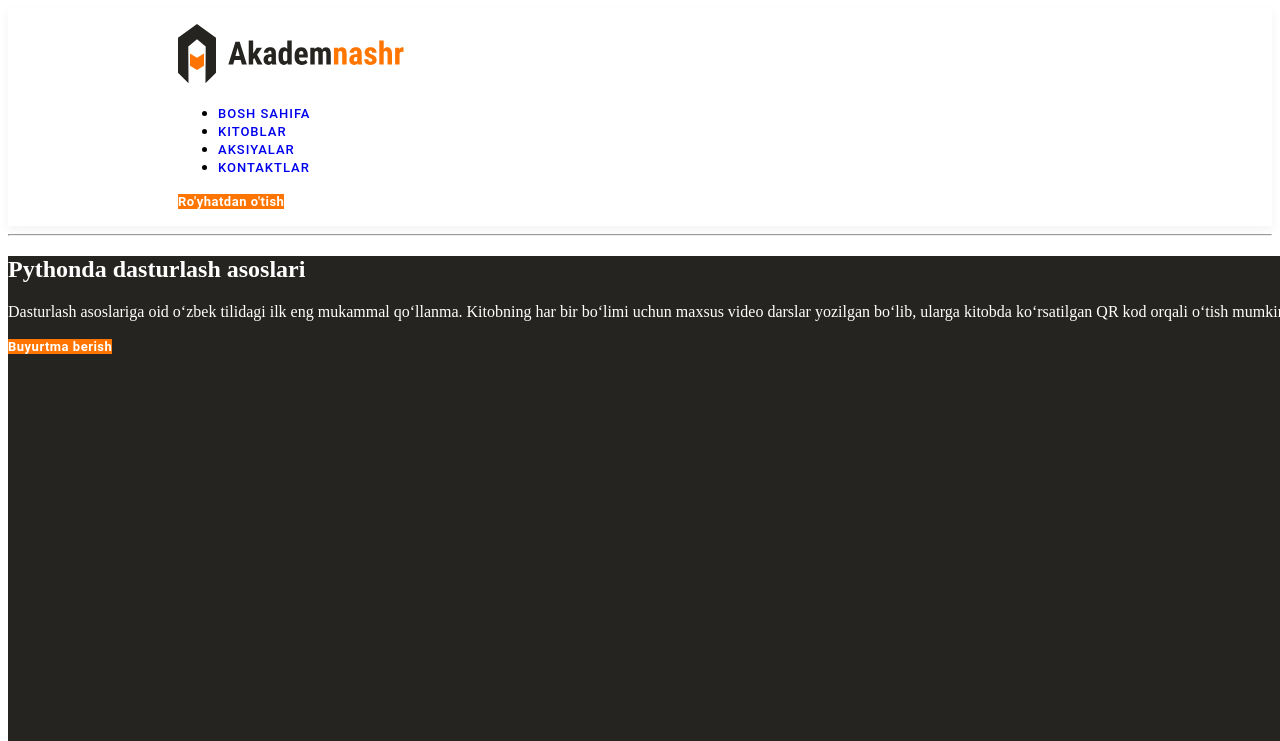
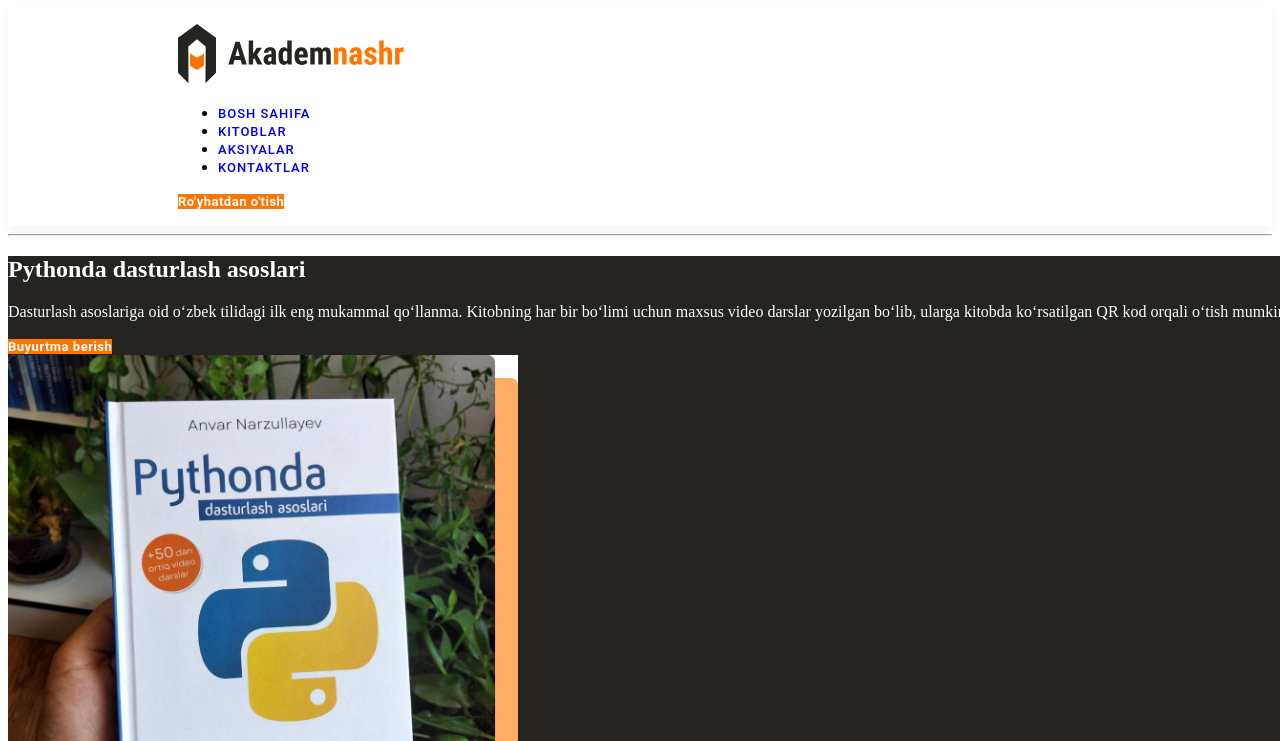
Before and after one commit to Murtazaeeva/akademnashir.uz, a plain HTML site: page akademnashir.uz/index.html in a window 1280 px wide. Shown: the top 741 px of the page. Drawn offline with Linux system fonts and the light colour scheme.

```diff
--- a/akademnashir.uz/css/styles.css
+++ b/akademnashir.uz/css/styles.css
@@ -49,3 +49,12 @@
     background: #252420;
     color: #FFFFFF;
 }
+.img-hero {
+    width: 510px;
+    height: 510px;
+    top: 137px;
+    left: 760px;
+    gap: 0px;
+    border-radius: 8px 0px 0px 0px;
+    opacity: 0px;
+}
--- a/akademnashir.uz/index.html
+++ b/akademnashir.uz/index.html
@@ -37,9 +37,8 @@
           </p>
           <a class="registration" href="#">Buyurtma berish</a>
         </div>
+        <img class="img-hero" src="img/python-book.jpg" alt="book-phyton">
       </section>
-
-      <img src="img/python-book.jpg" alt="book-phyton">
 
       <hr>
 
```
